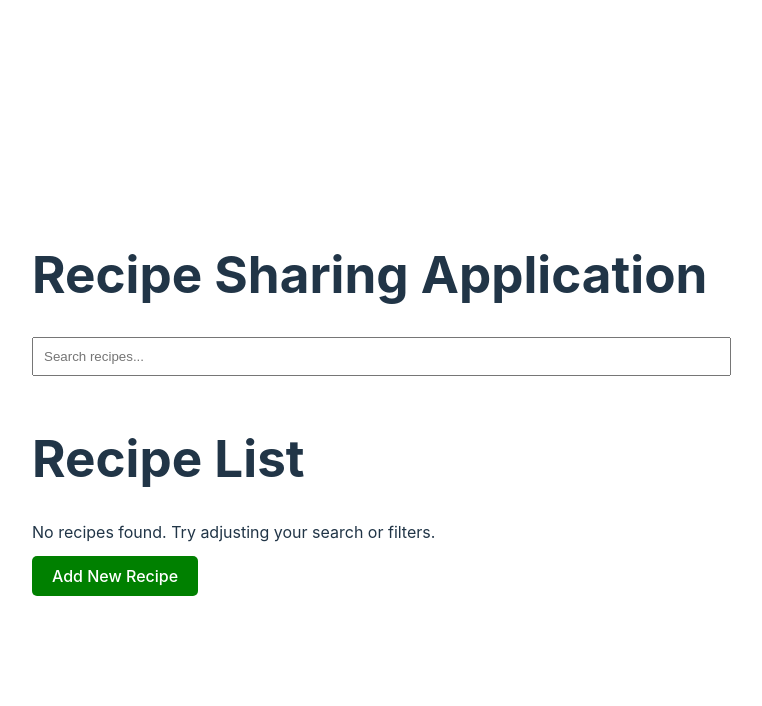
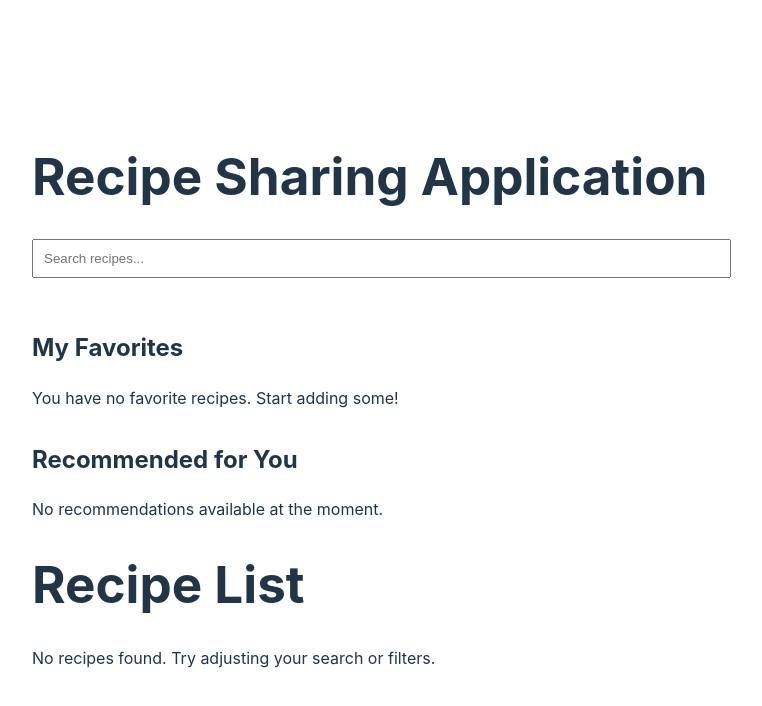
Before and after one commit to Lanartcom/alx-fe-reactjs, a React app in the folder recipe-sharing-app/: page / in a window 1280 px wide. Shown: the top 706 px of the page, without its empty margins (0-762 px from the left). Built offline with nearby package versions, Linux system fonts and the light colour scheme; the HTML template or start-up script is replaced by a standard one.

Commit message:
added favorites and recommended

```diff
--- a/recipe-sharing-app/src/App.jsx
+++ b/recipe-sharing-app/src/App.jsx
@@ -6,6 +6,8 @@ import RecipeDetails from './components/RecipeDetails'
 import EditRecipeForm from './components/EditRecipeForm'
 import DeleteRecipeButton from './components/DeleteRecipeButton'
 import SearchBar from './components/SearchBar' // Import the SearchBar component
+import FavoritesList from './components/FavoritesList' // Import the FavoritesList component
+import RecommendationsList from './components/RecommedationsList' // Import the RecommendationsList component
 
 const App = () => {
   return (
@@ -15,6 +17,14 @@ const App = () => {
 
         {/* Integrate the SearchBar component for search functionality */}
         <SearchBar />
+
+        {/* Favorites and Recommendations sections */}
+        <div style={{ marginTop: '2rem' }}>
+          <FavoritesList />
+        </div>
+        <div style={{ marginTop: '2rem' }}>
+          <RecommendationsList />
+        </div>
 
         {/* Define Routes for different views */}
         <Routes>
--- /dev/null
+++ b/recipe-sharing-app/src/components/FavoritesList.jsx
@@ -0,0 +1,30 @@
+import React, { useMemo } from 'react'
+import useRecipeStore from '../components/recipeStore'
+
+const FavoritesList = () => {
+  const recipes = useRecipeStore((state) => state.recipes)
+  const favorites = useRecipeStore((state) => state.favorites)
+
+  // Memoize the computed favorites array to prevent unnecessary renders
+  const favoriteRecipes = useMemo(() => {
+    return favorites.map((id) => recipes.find((recipe) => recipe.id === id)).filter(Boolean)
+  }, [favorites, recipes])
+
+  return (
+    <div>
+      <h2>My Favorites</h2>
+      {favoriteRecipes.length > 0 ? (
+        favoriteRecipes.map((recipe) => (
+          <div key={recipe.id} style={{ marginBottom: '10px' }}>
+            <h3>{recipe.title}</h3>
+            <p>{recipe.description}</p>
+          </div>
+        ))
+      ) : (
+        <p>You have no favorite recipes. Start adding some!</p>
+      )}
+    </div>
+  )
+}
+
+export default FavoritesList
--- a/recipe-sharing-app/src/components/RecipeList.jsx
+++ b/recipe-sharing-app/src/components/RecipeList.jsx
@@ -1,19 +1,28 @@
-import React from 'react'
+import React, { useMemo } from 'react'
 import { Link, useNavigate } from 'react-router-dom'
-import useRecipeStore from '../components/recipeStore' // Adjust the import path if necessary
+import useRecipeStore from '../components/recipeStore'
 
 const RecipeList = () => {
-  // Use `filteredRecipes` from the store to display search results
-  const filteredRecipes = useRecipeStore((state) => state.filteredRecipes)
-  const deleteRecipe = useRecipeStore((state) => state.deleteRecipe)
-  const navigate = useNavigate() // Replaces useHistory
+  // Accessing the store state with defensive checks
+  const filteredRecipes = useRecipeStore((state) => state.filteredRecipes) || [] // Ensures it's an array
+  const favorites = useRecipeStore((state) => state.favorites) || [] // Ensures it's an array
 
-  const handleDelete = (id) => {
-    if (window.confirm('Are you sure you want to delete this recipe?')) {
-      deleteRecipe(id)
-      alert('Recipe deleted successfully!')
+  // Memoize callbacks to avoid causing re-renders due to new function references
+  const addFavorite = useRecipeStore((state) => state.addFavorite)
+  const removeFavorite = useRecipeStore((state) => state.removeFavorite)
+  const navigate = useNavigate()
+
+  const handleToggleFavorite = useMemo(() => {
+    return (id) => {
+      if (favorites.includes(id)) {
+        removeFavorite(id)
+        alert('Removed from favorites!')
+      } else {
+        addFavorite(id)
+        alert('Added to favorites!')
+      }
     }
-  }
+  }, [favorites, addFavorite, removeFavorite])
 
   return (
     <div>
@@ -33,46 +42,26 @@ const RecipeList = () => {
         >
           <h3>{recipe.title}</h3>
           <p>{recipe.description}</p>
-
-          {/* Links to view and edit individual recipes */}
           <Link to={`/recipe/${recipe.id}`}>View Details</Link>
           <Link to={`/recipe/${recipe.id}/edit`} style={{ marginLeft: '10px' }}>
             Edit
           </Link>
-
-          {/* Delete button */}
           <button
-            onClick={() => handleDelete(recipe.id)}
+            onClick={() => handleToggleFavorite(recipe.id)}
             style={{
               marginLeft: '10px',
               color: 'white',
-              backgroundColor: 'red',
+              backgroundColor: favorites.includes(recipe.id) ? 'gray' : 'blue',
               border: 'none',
               padding: '5px 10px',
               borderRadius: '3px',
               cursor: 'pointer',
             }}
           >
-            Delete
+            {favorites.includes(recipe.id) ? 'Unfavorite' : 'Favorite'}
           </button>
         </div>
       ))}
-
-      {/* Link to add a new recipe */}
-      <div style={{ marginTop: '20px' }}>
-        <Link
-          to="/add-recipe"
-          style={{
-            textDecoration: 'none',
-            color: 'white',
-            backgroundColor: 'green',
-            padding: '10px 20px',
-            borderRadius: '5px',
-          }}
-        >
-          Add New Recipe
-        </Link>
-      </div>
     </div>
   )
 }
--- /dev/null
+++ b/recipe-sharing-app/src/components/RecommedationsList.jsx
@@ -0,0 +1,30 @@
+import React, { useEffect } from 'react'
+import useRecipeStore from '../components/recipeStore'
+
+const RecommendationsList = () => {
+  const recommendations = useRecipeStore((state) => state.recommendations)
+  const generateRecommendations = useRecipeStore((state) => state.generateRecommendations)
+
+  // Generate recommendations when the component mounts
+  useEffect(() => {
+    generateRecommendations()
+  }, [generateRecommendations])
+
+  return (
+    <div>
+      <h2>Recommended for You</h2>
+      {recommendations.length > 0 ? (
+        recommendations.map((recipe) => (
+          <div key={recipe.id} style={{ marginBottom: '10px' }}>
+            <h3>{recipe.title}</h3>
+            <p>{recipe.description}</p>
+          </div>
+        ))
+      ) : (
+        <p>No recommendations available at the moment.</p>
+      )}
+    </div>
+  )
+}
+
+export default RecommendationsList
--- a/recipe-sharing-app/src/components/recipeStore.js
+++ b/recipe-sharing-app/src/components/recipeStore.js
@@ -2,83 +2,38 @@ import { create } from 'zustand'
 
 const useRecipeStore = create((set, get) => ({
   recipes: [],
-  searchTerm: '', // State to hold the search term
-  filteredRecipes: [], // State to hold filtered recipes
+  favorites: [],
+  recommendations: [],
 
-  // Action to add a new recipe and reapply filters
-  addRecipe: (newRecipe) =>
+  addFavorite: (recipeId) => {
     set((state) => {
-      const updatedRecipes = [...state.recipes, newRecipe]
-      return {
-        recipes: updatedRecipes,
-        filteredRecipes: updatedRecipes.filter(recipe =>
-          recipe.title.toLowerCase().includes(get().searchTerm.toLowerCase())
-        ),
+      if (!state.favorites.includes(recipeId)) {
+        return { favorites: [...state.favorites, recipeId] }
       }
-    }),
-
-  // Action to set the recipes (initialize or replace the whole list) and reapply filters
-  setRecipes: (recipes) => {
-    set({
-      recipes,
-      filteredRecipes: recipes.filter(recipe =>
-        recipe.title.toLowerCase().includes(get().searchTerm.toLowerCase())
-      ),
+      return state
     })
   },
 
-  // Action to delete a recipe by its ID and reapply filters
-  deleteRecipe: (id) =>
-    set((state) => {
-      const updatedRecipes = state.recipes.filter(recipe => recipe.id !== id)
-      return {
-        recipes: updatedRecipes,
-        filteredRecipes: updatedRecipes.filter(recipe =>
-          recipe.title.toLowerCase().includes(get().searchTerm.toLowerCase())
-        ),
-      }
-    }),
-
-  // Action to update a recipe by its ID and reapply filters
-  updateRecipe: (id, updatedRecipe) =>
-    set((state) => {
-      const updatedRecipes = state.recipes.map(recipe =>
-        recipe.id === id ? { ...recipe, ...updatedRecipe } : recipe
-      )
-      return {
-        recipes: updatedRecipes,
-        filteredRecipes: updatedRecipes.filter(recipe =>
-          recipe.title.toLowerCase().includes(get().searchTerm.toLowerCase())
-        ),
-      }
-    }),
-
-  // Action to set the search term and filter recipes accordingly
-  setSearchTerm: (term) => {
-    set({ searchTerm: term })
-    get().filterRecipes() // Reapply filters when the search term is updated
-  },
-
-  // Action to filter recipes based on the current search term
-  filterRecipes: () => {
+  removeFavorite: (recipeId) => {
     set((state) => ({
-      filteredRecipes: state.recipes.filter(recipe =>
-        recipe.title.toLowerCase().includes(state.searchTerm.toLowerCase())
-      ),
+      favorites: state.favorites.filter((id) => id !== recipeId),
     }))
   },
 
-  // Selector to get a recipe by its ID
-  getRecipeById: (id) => {
-    const { recipes } = get()
-    return recipes.find(recipe => recipe.id === id)
+  generateRecommendations: () => {
+    if (!get().favorites.length) return // Prevent unnecessary updates
+    set((state) => {
+      const recommended = state.recipes.filter((recipe) =>
+        state.favorites.includes(recipe.id) && Math.random() > 0.5
+      )
+      return { recommendations: recommended }
+    })
+  },
+
+  getFavoriteRecipes: () => {
+    const { favorites, recipes } = get()
+    return favorites.map((id) => recipes.find((recipe) => recipe.id === id)).filter(Boolean)
   },
 }))
 
-// Function to get all recipes
-export const getAllRecipes = () => {
-  const { recipes } = useRecipeStore.getState()
-  return recipes
-}
-
 export default useRecipeStore
```
